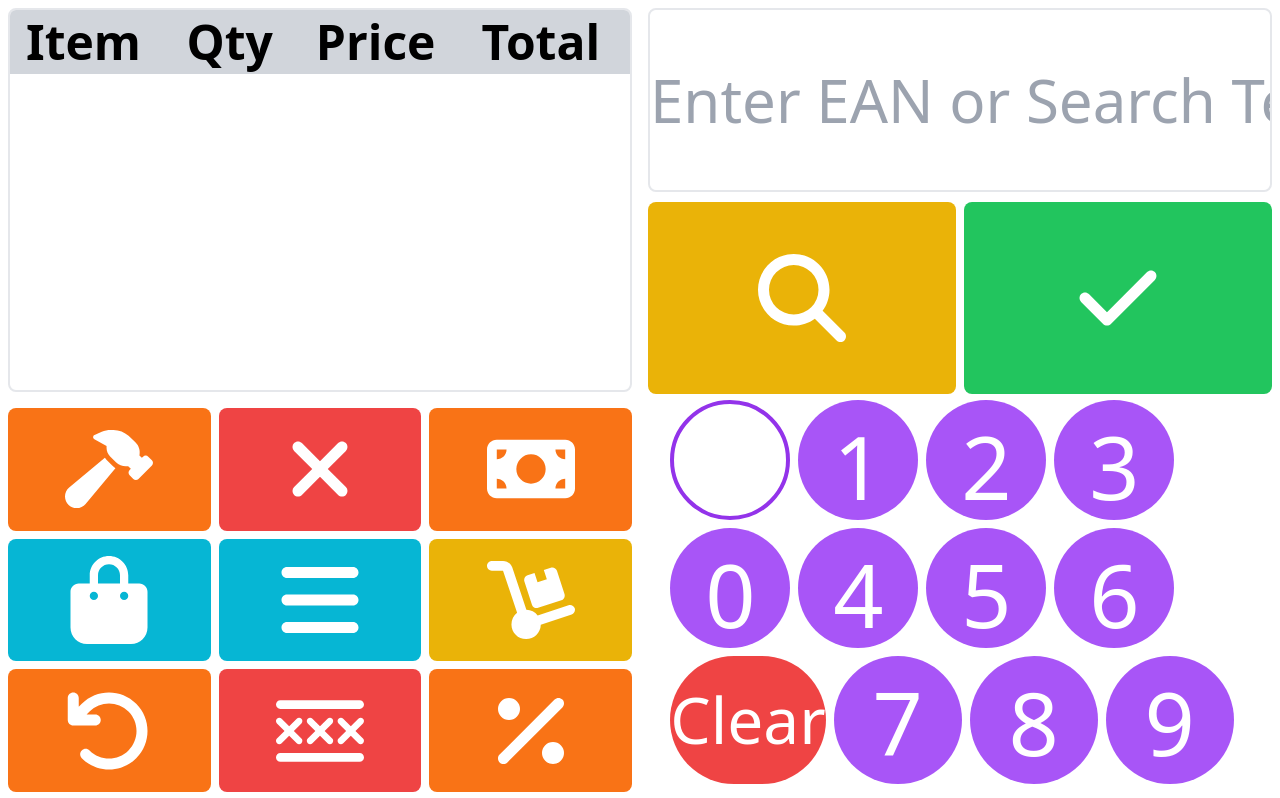
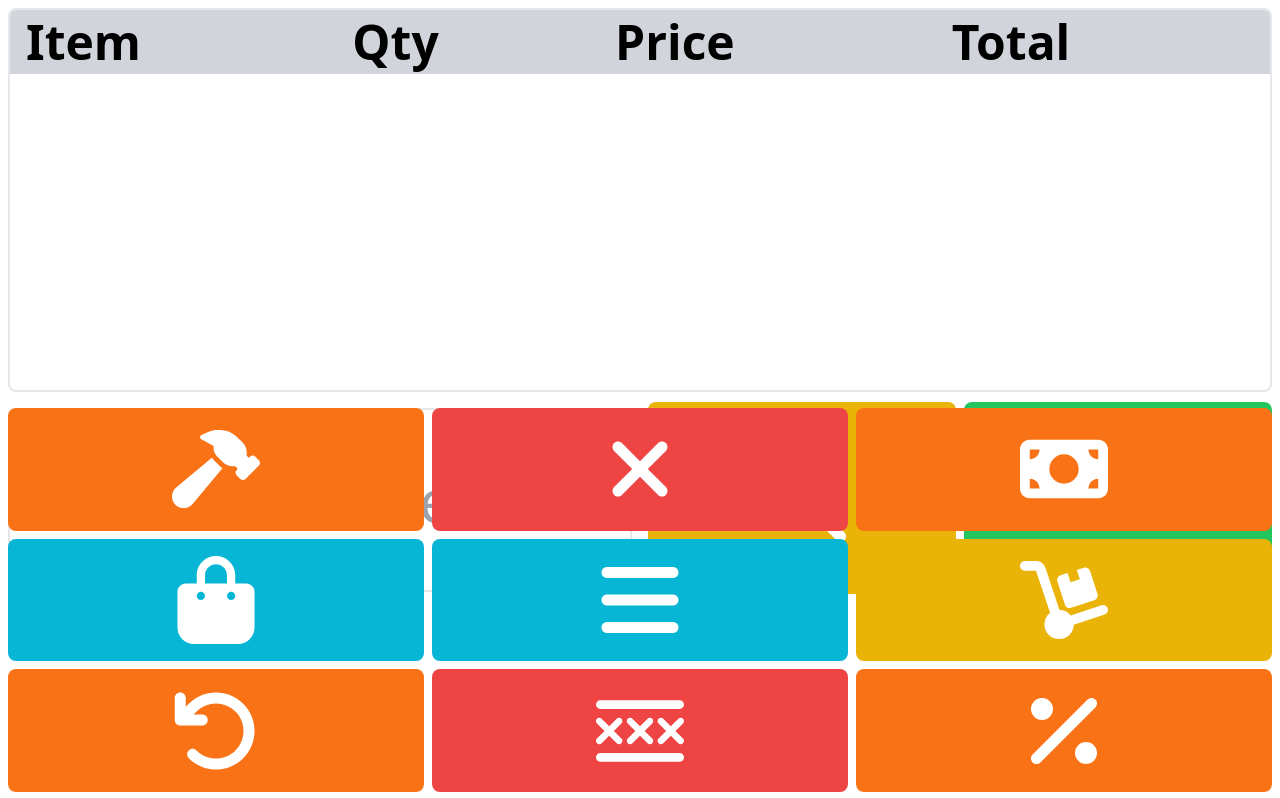
Before and after one commit to drop-middle-leaves/eposjs-client, a Vue app: page / in a window 1280 px wide. Shown: the top 798 px of the page. Built offline with nearby package versions, Linux system fonts and the light colour scheme.

Commit message:
broken mobile view

```diff
--- a/src/App.vue
+++ b/src/App.vue
@@ -193,13 +193,13 @@ async function selectAfterSearch(ean) {
     </modal>
 
     <!-- creates the 1st row -->
-    <div class="flex flex-row w-full h-1/2">
+    <div class="w-full md:flex md:flex-row h-1/2">
       <!-- creates the 1st column of the first row -->
-      <div class="flex-col w-full h-full">
+      <div class="w-full h-full md:flex-col">
         <current-table :current-till="currentTill" />
       </div>
       <!-- creates the 2nd column of the first row -->
-      <div class="flex flex-col w-full h-full">
+      <div class="flex w-full h-full md:flex-col">
         <!-- creates the area for the search box (first row, second column -> first row) -->
         <div class="flex flex-row justify-center w-full h-1/2">
           <search-box v-model="search" />
@@ -218,13 +218,13 @@ async function selectAfterSearch(ean) {
       </div>
     </div>
     <!-- creates the second row -->
-    <div class="flex flex-row w-full h-1/2">
+    <div class="w-full md:flex md:flex-row h-1/2">
       <!-- creates the first column of the second row -->
-      <div class="flex-col w-full h-full">
+      <div class="w-full h-full md:flex-col">
         <quick-actions />
       </div>
       <!-- creates the second column of the second row -->
-      <div class="flex-col w-full h-full">
+      <div class="w-full h-full md:flex-col">
         <keypad v-model="qty" />
       </div>
     </div>
```
